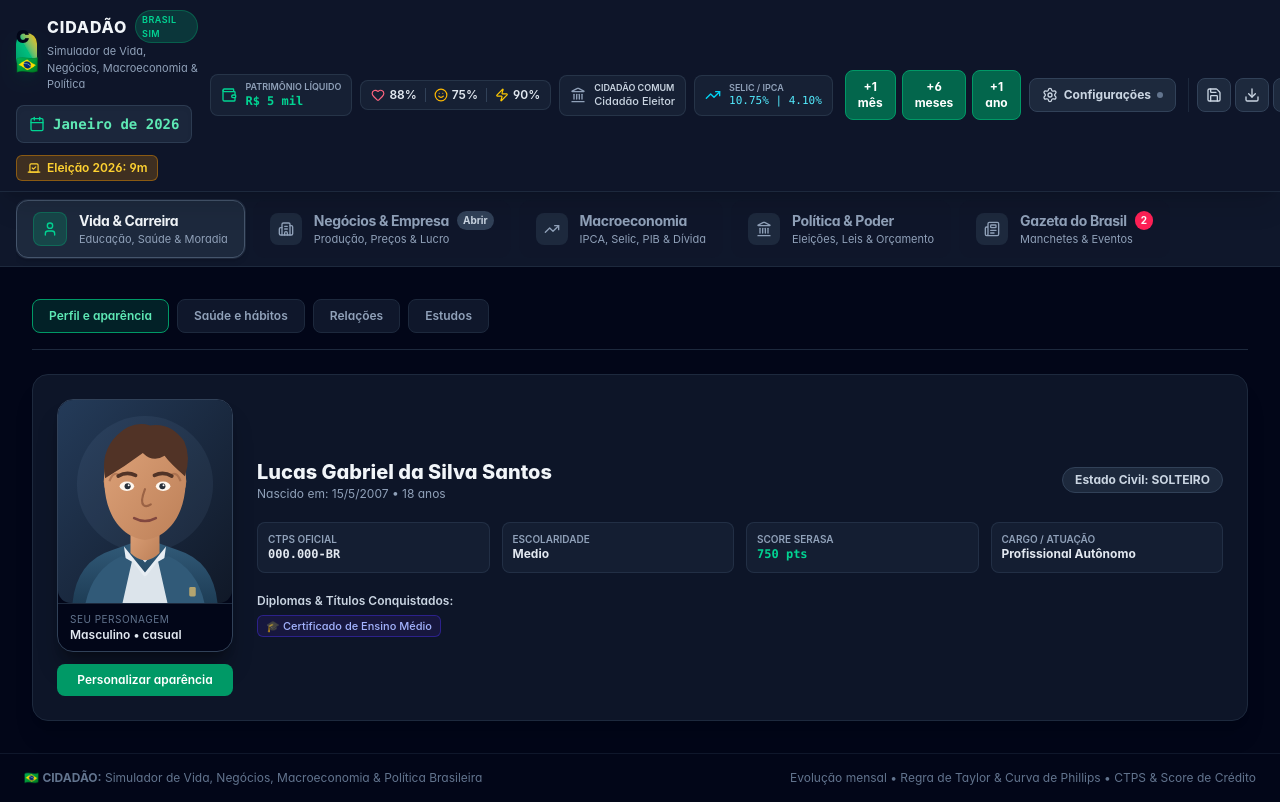
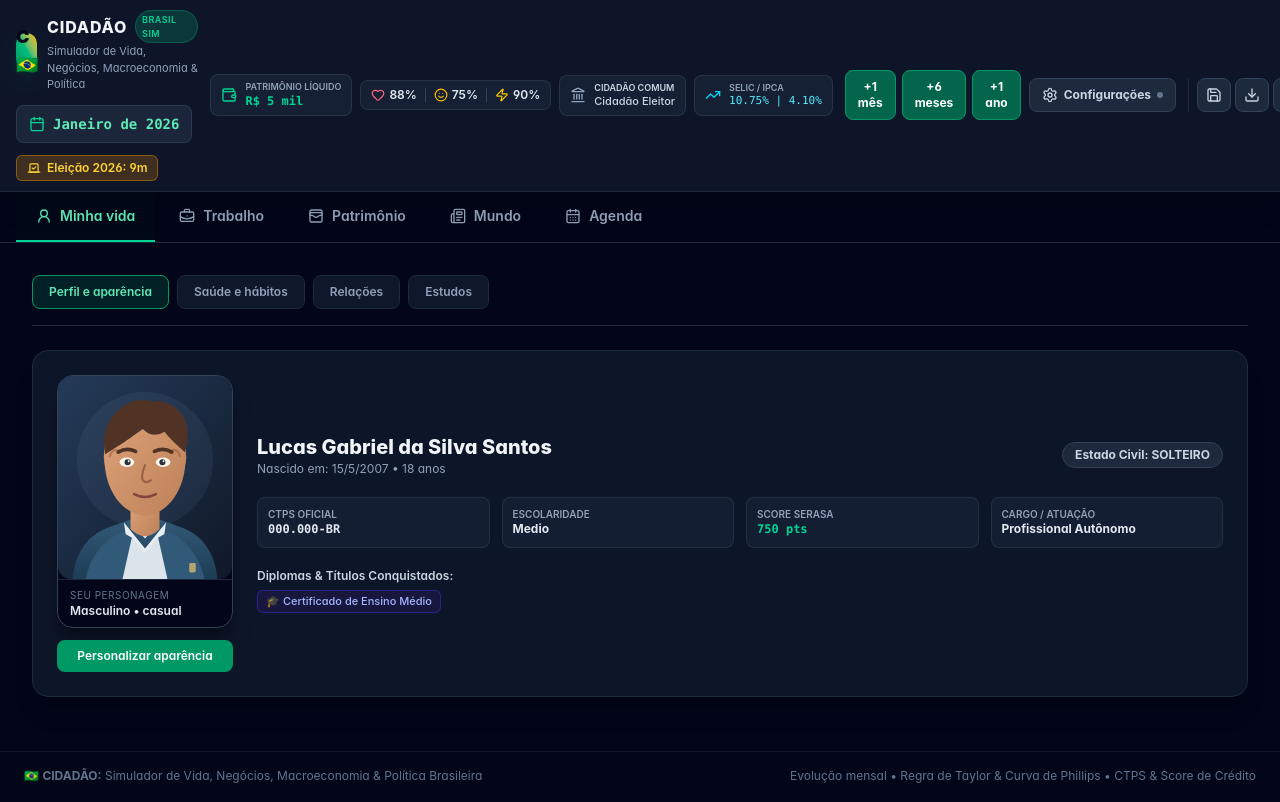
Before and after one commit to Lukabxnf/Lugar-de-Hyvorin, a React (Vite) app: page / in a window 1280 px wide. Shown: the top 802 px of the page. Built offline with nearby package versions, Linux system fonts and the light colour scheme.

Commit message:
Interface: cinco áreas de vida e carreira, sem abas globais de macro ou política

```diff
--- a/src/components/TabNavigation.tsx
+++ b/src/components/TabNavigation.tsx
@@ -1,111 +1,39 @@
 import React from 'react';
-import { User, Building2, TrendingUp, Landmark, Newspaper } from 'lucide-react';
+import { UserRound, BriefcaseBusiness, WalletCards, Newspaper, CalendarDays } from 'lucide-react';
 
 interface TabNavigationProps {
   activeTab: string;
   onSelectTab: (tabId: string) => void;
-  temEmpresa: boolean;
-  noticiasNaoLidas?: number;
-  emCampanha?: boolean;
+  eventosPendentes?: number;
 }
 
 export const TabNavigation: React.FC<TabNavigationProps> = ({
-  activeTab,
-  onSelectTab,
-  temEmpresa,
-  noticiasNaoLidas = 0,
-  emCampanha = false,
+  activeTab, onSelectTab, eventosPendentes = 0,
 }) => {
-  const tabs = [
-    {
-      id: 'vida',
-      label: 'Vida & Carreira',
-      icon: User,
-      color: 'emerald',
-      sub: 'Educação, Saúde & Moradia',
-    },
-    {
-      id: 'empresa',
-      label: 'Negócios & Empresa',
-      icon: Building2,
-      color: 'blue',
-      badge: temEmpresa ? 'Ativa' : 'Abrir',
-      sub: 'Produção, Preços & Lucro',
-    },
-    {
-      id: 'macro',
-      label: 'Macroeconomia',
-      icon: TrendingUp,
-      color: 'cyan',
-      sub: 'IPCA, Selic, PIB & Dívida',
-    },
-    {
-      id: 'politica',
-      label: 'Política & Poder',
-      icon: Landmark,
-      color: 'amber',
-      badge: emCampanha ? 'Campanha' : undefined,
-      sub: 'Eleições, Leis & Orçamento',
-    },
-    {
-      id: 'gazeta',
-      label: 'Gazeta do Brasil',
-      icon: Newspaper,
-      color: 'rose',
-      badge: noticiasNaoLidas > 0 ? `${noticiasNaoLidas}` : undefined,
-      sub: 'Manchetes & Eventos',
-    },
+  const abas = [
+    { id: 'vida', titulo: 'Minha vida', Icon: UserRound },
+    { id: 'trabalho', titulo: 'Trabalho', Icon: BriefcaseBusiness },
+    { id: 'patrimonio', titulo: 'Patrimônio', Icon: WalletCards },
+    { id: 'mundo', titulo: 'Mundo', Icon: Newspaper },
+    { id: 'agenda', titulo: 'Agenda', Icon: CalendarDays },
   ];
-
   return (
-    <div className="bg-slate-900 border-b border-slate-800 px-4">
-      <div className="max-w-7xl mx-auto flex items-center justify-start overflow-x-auto gap-2 py-2">
-        {tabs.map((tab) => {
-          const Icon = tab.icon;
-          const isActive = activeTab === tab.id;
-
-          return (
-            <button
-              key={tab.id}
-              onClick={() => onSelectTab(tab.id)}
-              className={`flex items-center gap-3 px-4 py-2.5 rounded-xl transition font-medium text-left whitespace-nowrap border ${
-                isActive
-                  ? 'bg-slate-800 text-slate-100 border-slate-600 shadow-md ring-1 ring-slate-500/20'
-                  : 'bg-slate-900/60 text-slate-400 hover:text-slate-200 hover:bg-slate-800/50 border-transparent'
-              }`}
-            >
-              <div
-                className={`p-2 rounded-lg ${
-                  isActive
-                    ? 'bg-emerald-500/20 text-emerald-400 border border-emerald-500/30'
-                    : 'bg-slate-800 text-slate-400'
-                }`}
-              >
-                <Icon className="w-4 h-4" />
-              </div>
-              <div>
-                <div className="flex items-center gap-2">
-                  <span className="text-sm font-bold tracking-tight">{tab.label}</span>
-                  {tab.badge && (
-                    <span
-                      className={`text-[10px] font-bold px-1.5 py-0.5 rounded-full ${
-                        tab.id === 'politica'
-                          ? 'bg-amber-500 text-slate-950 animate-pulse'
-                          : tab.id === 'gazeta'
-                          ? 'bg-rose-500 text-white'
-                          : 'bg-slate-700 text-slate-300'
-                      }`}
-                    >
-                      {tab.badge}
-                    </span>
-                  )}
-                </div>
-                <div className="text-[11px] text-slate-400 font-normal">{tab.sub}</div>
-              </div>
-            </button>
-          );
-        })}
+    <nav aria-label="Áreas da vida" className="border-b border-slate-800 bg-slate-950/95 px-4">
+      <div className="mx-auto flex max-w-7xl items-center gap-1 overflow-x-auto">
+        {abas.map(({ id, titulo, Icon }) => (
+          <button key={id} type="button" onClick={() => onSelectTab(id)}
+            aria-current={activeTab === id ? 'page' : undefined}
+            className={`relative flex shrink-0 items-center gap-2 border-b-2 px-3 sm:px-5 py-3.5 text-xs sm:text-sm font-semibold transition ${activeTab === id
+              ? 'border-emerald-400 text-emerald-300 bg-emerald-950/10'
+              : 'border-transparent text-slate-400 hover:text-slate-100 hover:bg-slate-900'}`}>
+            <Icon className="h-4 w-4" />
+            <span>{titulo}</span>
+            {id === 'agenda' && eventosPendentes > 0 && (
+              <span className="rounded-full bg-amber-500/20 px-1.5 py-0.5 text-[10px] font-bold text-amber-300">{eventosPendentes}</span>
+            )}
+          </button>
+        ))}
       </div>
-    </div>
+    </nav>
   );
 };
```
